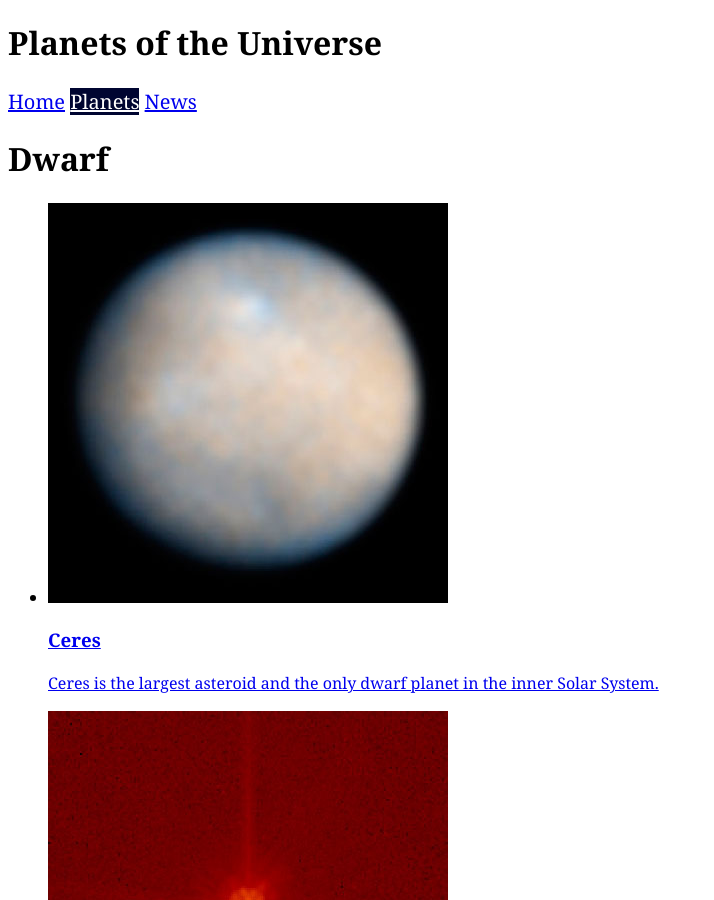
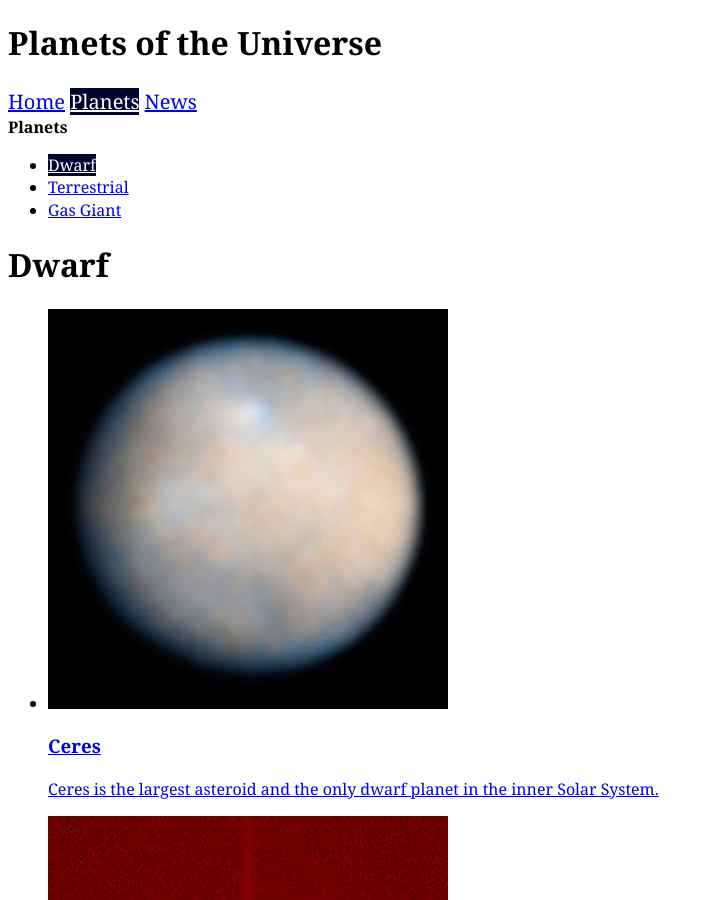
Before and after one commit to ysundev/planets-of-the-universe, a Jekyll site: the page built from planets/dwarf/index.html, in a window 1280 px wide and 900 px high. Shown: the whole window, without its empty margins (0-714 px from the left). Built offline with Jekyll 4.4.1, drawn with Linux system fonts in a browser that asks for light colours.

Commit message:
corrent sub-nav for each types of planets

```diff
--- a/_layouts/planets.html
+++ b/_layouts/planets.html
@@ -8,7 +8,7 @@
 	<ul>
 		{% for planet in site.data.planet-types %}
 			<li>
-				<a href="{{site.baseurl}}/planets/{{planet.folder}}/">{{planet.title}}</a>
+				<a href="{{site.baseurl}}/planets/{{planet.folder}}/"  class="{% if page.url contains planet.folder %}current{% endif %}">{{planet.title}}</a>
 			</li>
 		{% endfor %}
 	</ul>
--- a/planets/dwarf/index.html
+++ b/planets/dwarf/index.html
@@ -1,5 +1,5 @@
 ---
-layout: default
+layout: planets
 ---
 
 <h1>Dwarf</h1>
--- a/planets/gas-giant/index.html
+++ b/planets/gas-giant/index.html
@@ -1,5 +1,5 @@
 ---
-layout: default
+layout: planets
 ---
 
 <h1>Gas Giants</h1>
--- a/planets/terrestrial/index.html
+++ b/planets/terrestrial/index.html
@@ -1,5 +1,5 @@
 ---
-layout: default
+layout: planets
 ---
 
 <h1>Terrestrial</h1>
```
